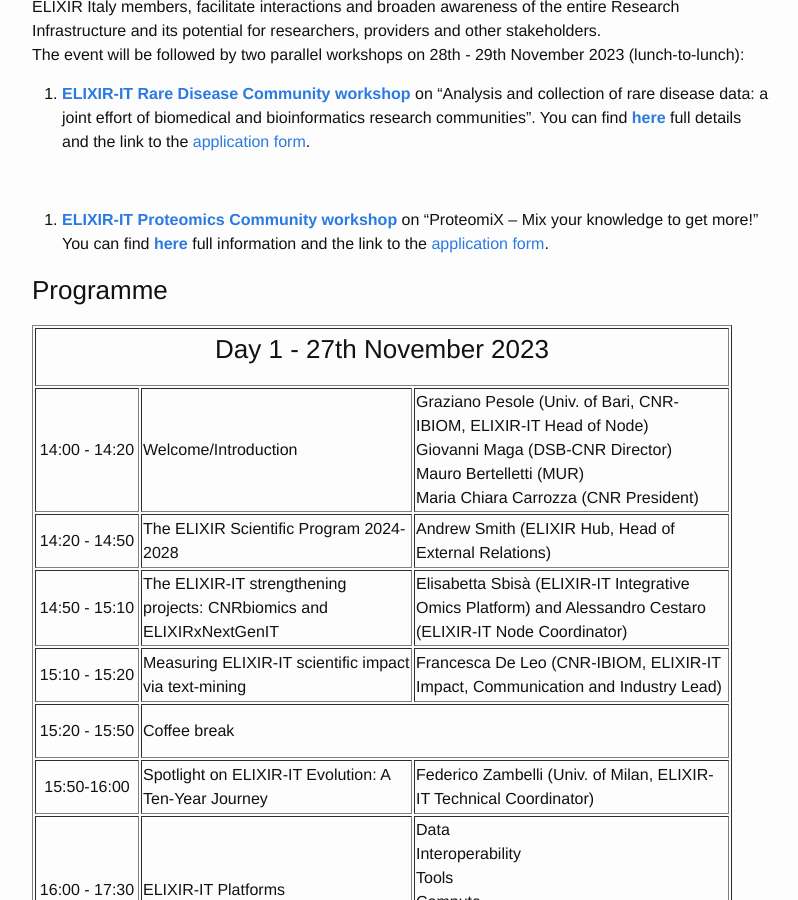
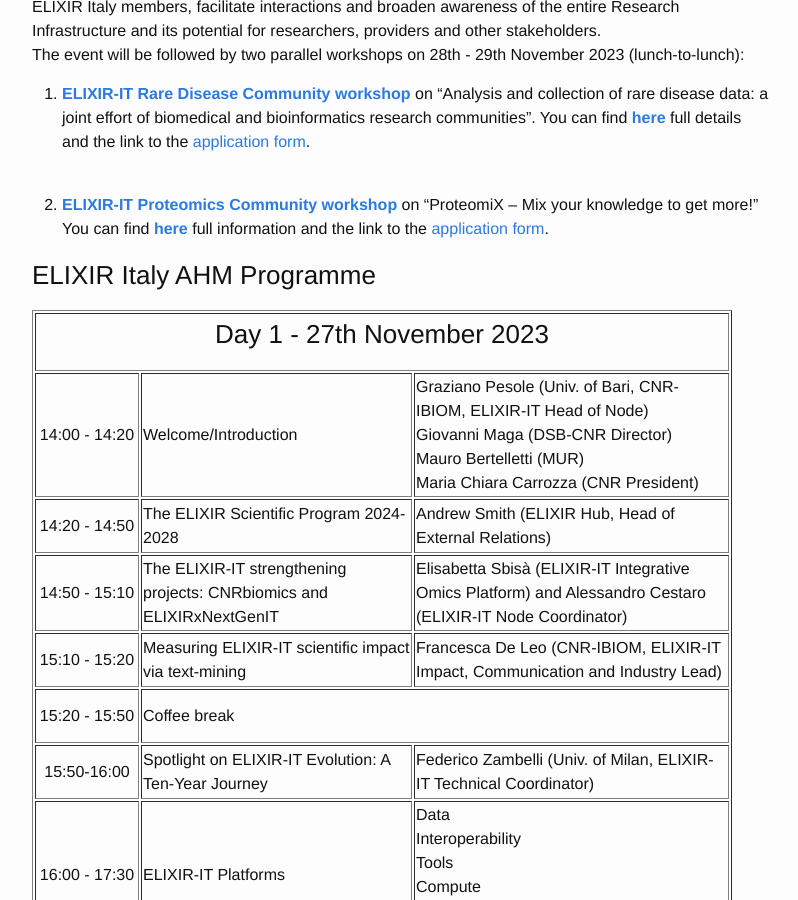
Before and after one commit to ELIXIR-IIB-training/website, a Jekyll site: the page built from _posts/2023-11-27-All_Hands_2023.md, in a window 1280 px wide and 900 px high, scrolled down 1773 px. Shown: the whole window, without its empty margins (238-1036 px from the left). Built offline with Jekyll 4.4.1, drawn with Linux system fonts in a browser that asks for light colours.

Commit message:
Update 2023-11-27-All_Hands_2023.md

```diff
--- a/_posts/2023-11-27-All_Hands_2023.md
+++ b/_posts/2023-11-27-All_Hands_2023.md
@@ -6,7 +6,6 @@ date_end: 2023-11-28
 venue: Rome, Italy
 description: The ELIXIR Italy All Hands Meeting will be an opportunity to discuss and explore Platforms and Communities, their activities and future perspectives. Our primary goal is to foster connections between ELIXIR Italy members, facilitate interactions and broaden awareness of the entire Research Infrastructure and its potential for researchers, providers and other stakeholders.
 ---
-
 <table border="0">
   <tr>
  <td><a href="http://elixir-italy.org"><img src="../../../img/elixir_all_hands_2023.png"></a></td>
@@ -57,15 +56,12 @@ The ELIXIR Italy All Hands Meeting will be an opportunity to discuss and explore
 <br>
 The event will be followed by two parallel workshops on 28th - 29th November 2023 (lunch-to-lunch):
 1. [**ELIXIR-IT Rare Disease Community workshop**](https://elixir-iib-training.github.io/website/2023/11/28/Workshop_RD.html) on "Analysis and collection of rare disease data: a joint effort of biomedical and bioinformatics research communities". You can find [**here**](https://elixir-iib-training.github.io/website/2023/11/28/Workshop_RD.html) full details and the link to the [application form](https://forms.gle/V6YmVVvAv3JveRD59).
-
 <br>
 
 2. [**ELIXIR-IT Proteomics Community workshop**](https://elixir-iib-training.github.io/website/2023/11/28/ProteomiX.html) on "ProteomiX – Mix your knowledge to get more!" You can find [**here**](https://elixir-iib-training.github.io/website/2023/11/28/ProteomiX.html) full information and the link to the [application form](https://forms.gle/T6zkvhMEtHVvgyKA9).
 <br>
 
-
-
-### Programme
+### ELIXIR Italy AHM Programme
 <table border="1" width="700">
   <tr>
     <td colspan="4" align=center><h3> Day 1 - 27th November 2023</h3></td>
```
